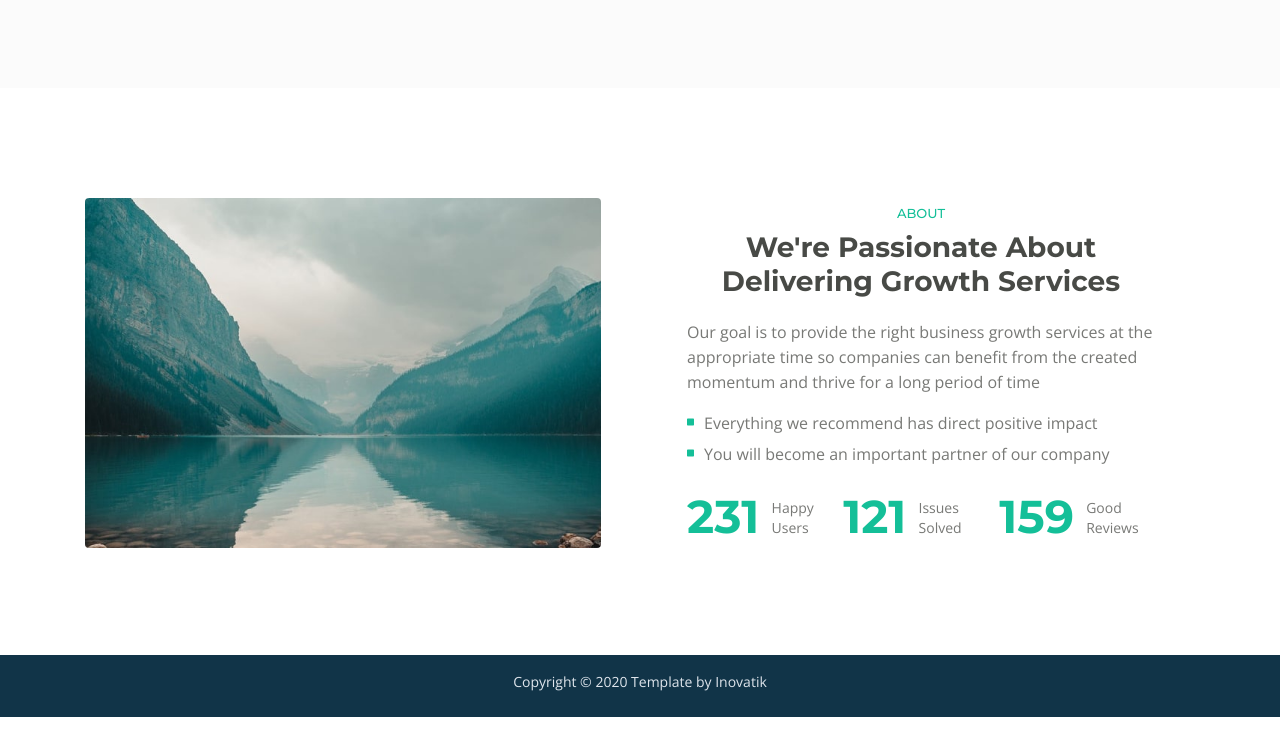
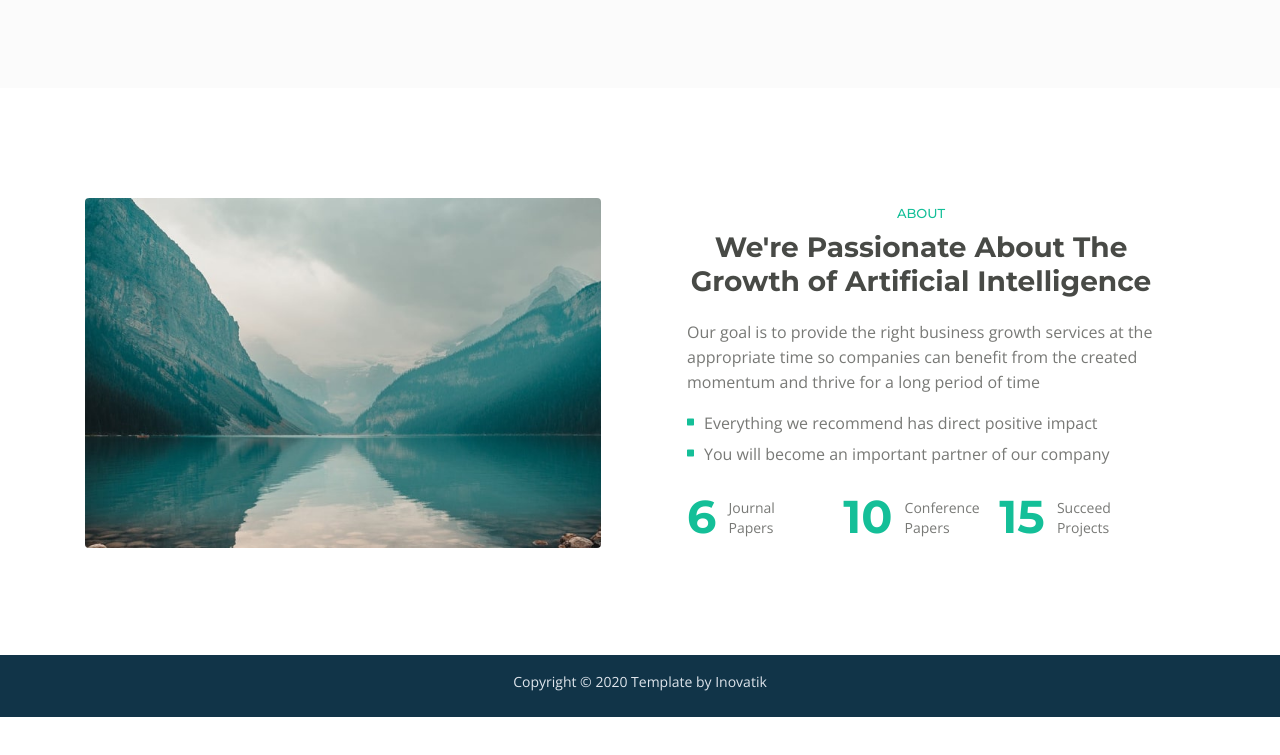
Before and after one commit to kornsook/baylorai-web, a plain HTML site: page index.html in a window 1280 px wide. Shown: the part 4990-5745 px from the top of the page. Drawn offline with nearby package versions, Linux system fonts and the light colour scheme.

Commit message:
Counters in About

```diff
--- a/index.html
+++ b/index.html
@@ -514,7 +514,7 @@
                     <p class="testimonial-text">Need a solid foundation for your business growth plans? Aria will help you manage sales and meet your current requirements.</p>
                     <p class="testimonial-author">General Manager</p>
                 </div>
-                <a class="btn-solid-reg" href="#your-link">DETAILS</a> <a class="btn-outline-reg mfp-close as-button" href="#projects">BACK</a>
+                <a class="btn-outline-reg mfp-close as-button" href="#projects">BACK</a>
             </div> <!-- end of col -->
         </div> <!-- end of row -->
     </div> <!-- end of lightbox-basic -->
@@ -537,7 +537,7 @@
                     <p class="testimonial-text">Need a solid foundation for your business growth plans? Aria will help you manage sales and meet your current requirements.</p>
                     <p class="testimonial-author">General Manager</p>
                 </div>
-                <a class="btn-solid-reg" href="#your-link">DETAILS</a> <a class="btn-outline-reg mfp-close as-button" href="#projects">BACK</a>
+                <a class="btn-outline-reg mfp-close as-button" href="#projects">BACK</a>
             </div> <!-- end of col -->
         </div> <!-- end of row -->
     </div> <!-- end of lightbox-basic -->
@@ -560,7 +560,7 @@
                     <p class="testimonial-text">Need a solid foundation for your business growth plans? Aria will help you manage sales and meet your current requirements.</p>
                     <p class="testimonial-author">General Manager</p>
                 </div>
-                <a class="btn-solid-reg" href="#your-link">DETAILS</a> <a class="btn-outline-reg mfp-close as-button" href="#projects">BACK</a>
+                <a class="btn-outline-reg mfp-close as-button" href="#projects">BACK</a>
             </div> <!-- end of col -->
         </div> <!-- end of row -->
     </div> <!-- end of lightbox-basic -->
@@ -583,7 +583,7 @@
                     <p class="testimonial-text">Need a solid foundation for your business growth plans? Aria will help you manage sales and meet your current requirements.</p>
                     <p class="testimonial-author">General Manager</p>
                 </div>
-                <a class="btn-solid-reg" href="#your-link">DETAILS</a> <a class="btn-outline-reg mfp-close as-button" href="#projects">BACK</a>
+                <a class="btn-outline-reg mfp-close as-button" href="#projects">BACK</a>
             </div> <!-- end of col -->
         </div> <!-- end of row -->
     </div> <!-- end of lightbox-basic -->
@@ -720,7 +720,7 @@
                 <div class="col-lg-7 col-xl-6">
                     <div class="text-container">
                         <div class="section-title">ABOUT</div>
-                        <h2>We're Passionate About Delivering Growth Services</h2>
+                        <h2>We're Passionate About The Growth of Artificial Intelligence</h2>
                         <p>Our goal is to provide the right business growth services at the appropriate time so companies can benefit from the created momentum and thrive for a long period of time</p>
                         <ul class="list-unstyled li-space-lg">
                             <li class="media">
@@ -736,16 +736,16 @@
                         <!-- Counter -->
                         <div id="counter">
                             <div class="cell">
-                                <div class="counter-value number-count" data-count="231">1</div>
-                                <div class="counter-info">Happy<br>Users</div>
+                                <div class="counter-value number-count" data-count="6">1</div>
+                                <div class="counter-info">Journal<br>Papers</div>
                             </div>
                             <div class="cell">
-                                <div class="counter-value number-count" data-count="121">1</div>
-                                <div class="counter-info">Issues<br>Solved</div>
+                                <div class="counter-value number-count" data-count="10">1</div>
+                                <div class="counter-info">Conference<br>Papers</div>
                             </div>
                             <div class="cell">
-                                <div class="counter-value number-count" data-count="159">1</div>
-                                <div class="counter-info">Good<br>Reviews</div>
+                                <div class="counter-value number-count" data-count="15">1</div>
+                                <div class="counter-info">Succeed<br>Projects</div>
                             </div>
                         </div>
                         <!-- end of counter -->
```
